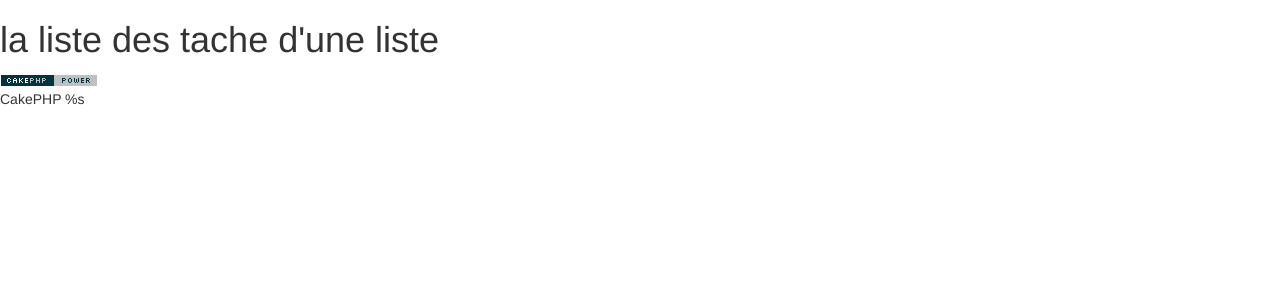
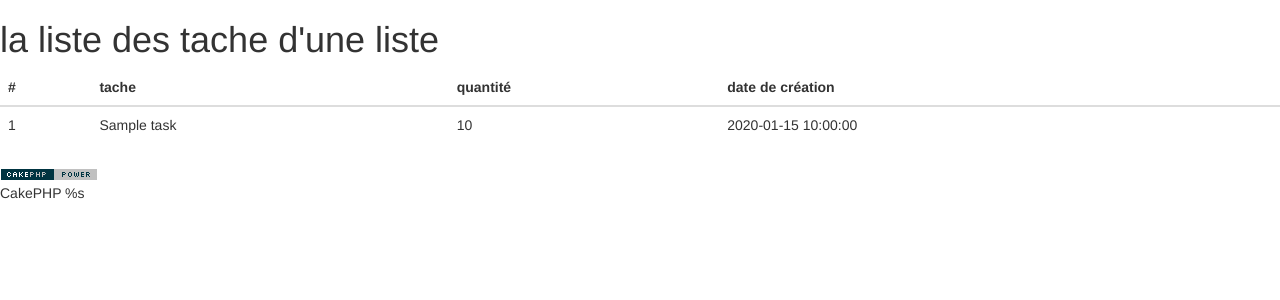
Before and after one commit to nicoptere2/toDoList, a CakePHP app: the page made by app/View/Lists/tasks.ctp in a window 1280 px wide. Shown: the part 60-360 px from the top of the page. Run offline with PHP 8.4 and a stand-in for CakePHP, Linux system fonts and the light colour scheme; the template is opened without the code that fills it: most values are stand-ins (such as "Sample title", 1, 10 or a date in 2020); some libraries are stand-ins or nearby versions.

Commit message:
mise en place de la vue des tache d'une liste

```diff
--- a/app/Controller/ListsController.php
+++ b/app/Controller/ListsController.php
@@ -24,6 +24,9 @@ class ListsController  extends AppController {
 			$this->Session->setFlash('Liste inconnu');
 			$this->redirect('/lists');
 		}
+
+		debug($list);
+		$this->set(array('list' => $list));
 	}
 
 
--- a/app/View/Lists/tasks.ctp
+++ b/app/View/Lists/tasks.ctp
@@ -1 +1,21 @@
 <h1>la liste des tache d'une liste</h1>
+
+<table class="table table-hover">
+	<thead>
+		<th>#</th>
+		<th>tache</th>
+		<th>quantité</th>
+		<th>date de création</th>
+	</thead>
+	<tbody>
+		<?php $i=1; ?>
+		<?php foreach ($list['Task'] as $key => $value): ?>
+			<tr>
+				<td><?php echo $i; $i++; ?></td>
+				<td><?php echo $value['name'] ?></td>
+				<td><?php echo $value['quantity'] ?></td>
+				<td><?php echo $value['created'] ?></td>
+			</tr>
+		<?php endforeach ?>
+	</tbody>
+</table>
```
